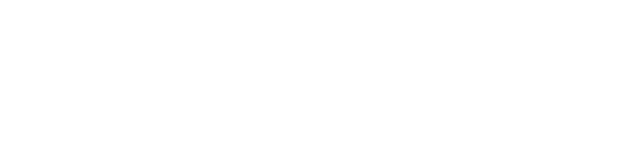
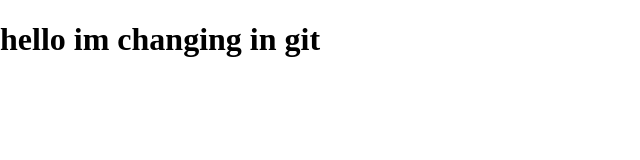
Before and after one commit to Ranbir-cmd/templatejs20, a plain HTML site: page index.html in a window 1280 px wide. Shown: the whole page, without its empty margins (0-640 px from the left). Drawn offline with Linux system fonts and the light colour scheme.

Commit message:
changing in git

```diff
--- a/index.html
+++ b/index.html
@@ -16,6 +16,7 @@
     />
   </head>
   <body>
+    <h1>hello im changing in git</h1>
     <script src="script.js"></script>
   </body>
 </html>
```
